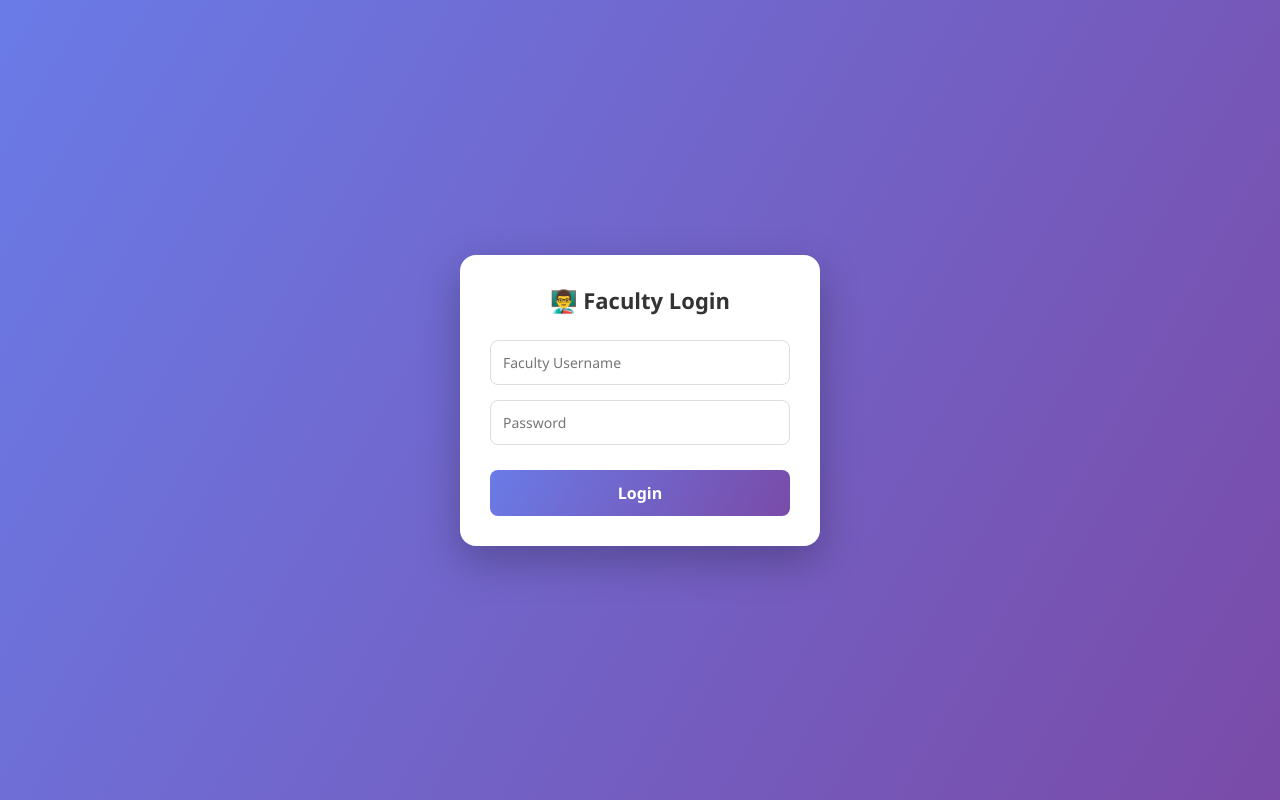
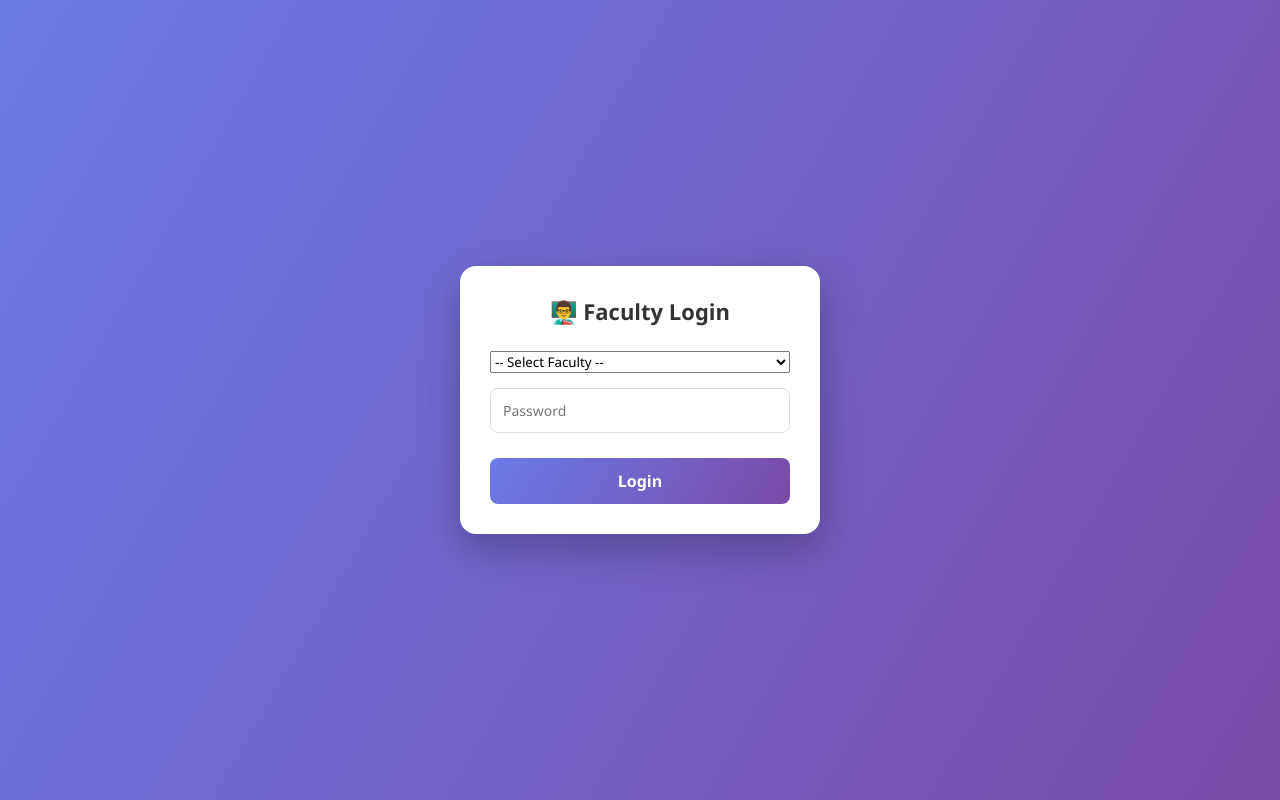
Before and after one commit to MalleGanesh/fsad-frontend, a React (Vite) app: page /faculty-login in a window 1280 px wide. Built offline with nearby package versions, Linux system fonts and the light colour scheme.

Commit message:
Updated faculty login and student approval logic

```diff
--- a/src/pages/FacultyLogin.jsx
+++ b/src/pages/FacultyLogin.jsx
@@ -3,19 +3,40 @@ import { useNavigate } from "react-router-dom";
 import "../styles.css";
 
 export default function FacultyLogin() {
-  const [username, setUsername] = useState("");
+  const [facultyId, setFacultyId] = useState("");
   const [password, setPassword] = useState("");
   const navigate = useNavigate();
 
+  // Faculty list with short names
+  const facultyList = [
+    { id: "saxena", name: "Dr. R. Saxena" },
+    { id: "hari", name: "Dr. Hari Pothuluru" },
+    { id: "maneesha", name: "Dr. Maneesha Vadduri" },
+    { id: "rajesh", name: "Dr. Nichenametla Rajesh" },
+    { id: "srinivas", name: "Dr. K. Srinivas" }
+  ];
+
+
+  const DEFAULT_PASSWORD = "faculty@123";
+
   const handleLogin = () => {
-    if (!username || !password) {
+    if (!facultyId || !password) {
       alert("All fields are required");
       return;
     }
 
-    // ✅ MOCK LOGIN (Frontend-only)
+    // Check default password
+    if (password !== DEFAULT_PASSWORD) {
+      alert("Incorrect password");
+      return;
+    }
+
+    // Valid faculty login
     sessionStorage.setItem("facultyLoggedIn", "true");
-    sessionStorage.setItem("facultyName", username);
+    sessionStorage.setItem("facultyId", facultyId);
+
+    const faculty = facultyList.find(f => f.id === facultyId);
+    sessionStorage.setItem("facultyName", faculty.name);
 
     navigate("/faculty-dashboard");
   };
@@ -25,12 +46,17 @@ export default function FacultyLogin() {
       <div className="card">
         <h2>👨‍🏫 Faculty Login</h2>
 
-        <input
-          type="text"
-          placeholder="Faculty Username"
-          value={username}
-          onChange={(e) => setUsername(e.target.value)}
-        />
+        <select
+          value={facultyId}
+          onChange={(e) => setFacultyId(e.target.value)}
+        >
+          <option value="">-- Select Faculty --</option>
+          {facultyList.map((f) => (
+            <option key={f.id} value={f.id}>
+              {f.name}
+            </option>
+          ))}
+        </select>
 
         <input
           type="password"
```
Also changed, not shown: src/pages/StudentLogin.jsx (line endings or trailing spaces).
